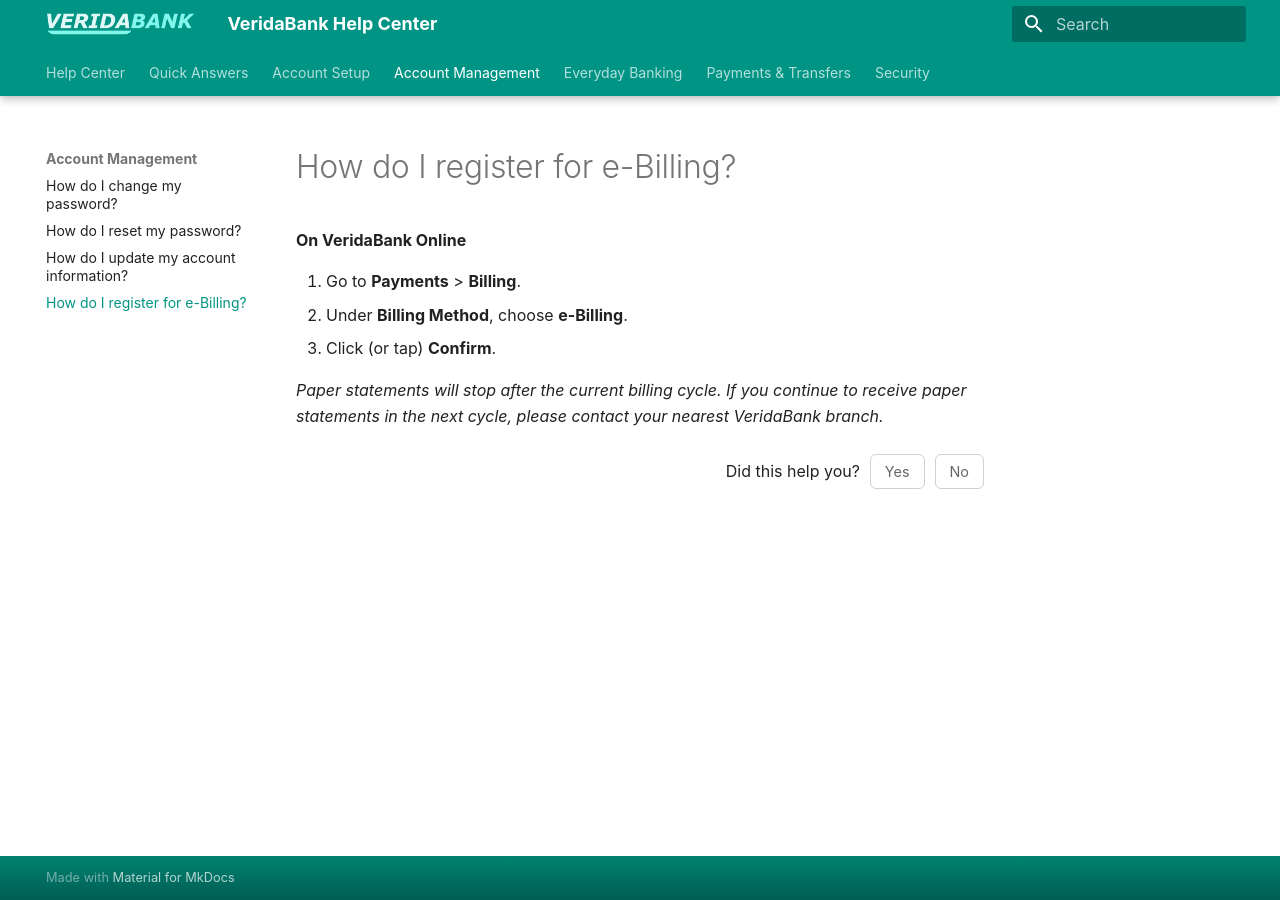
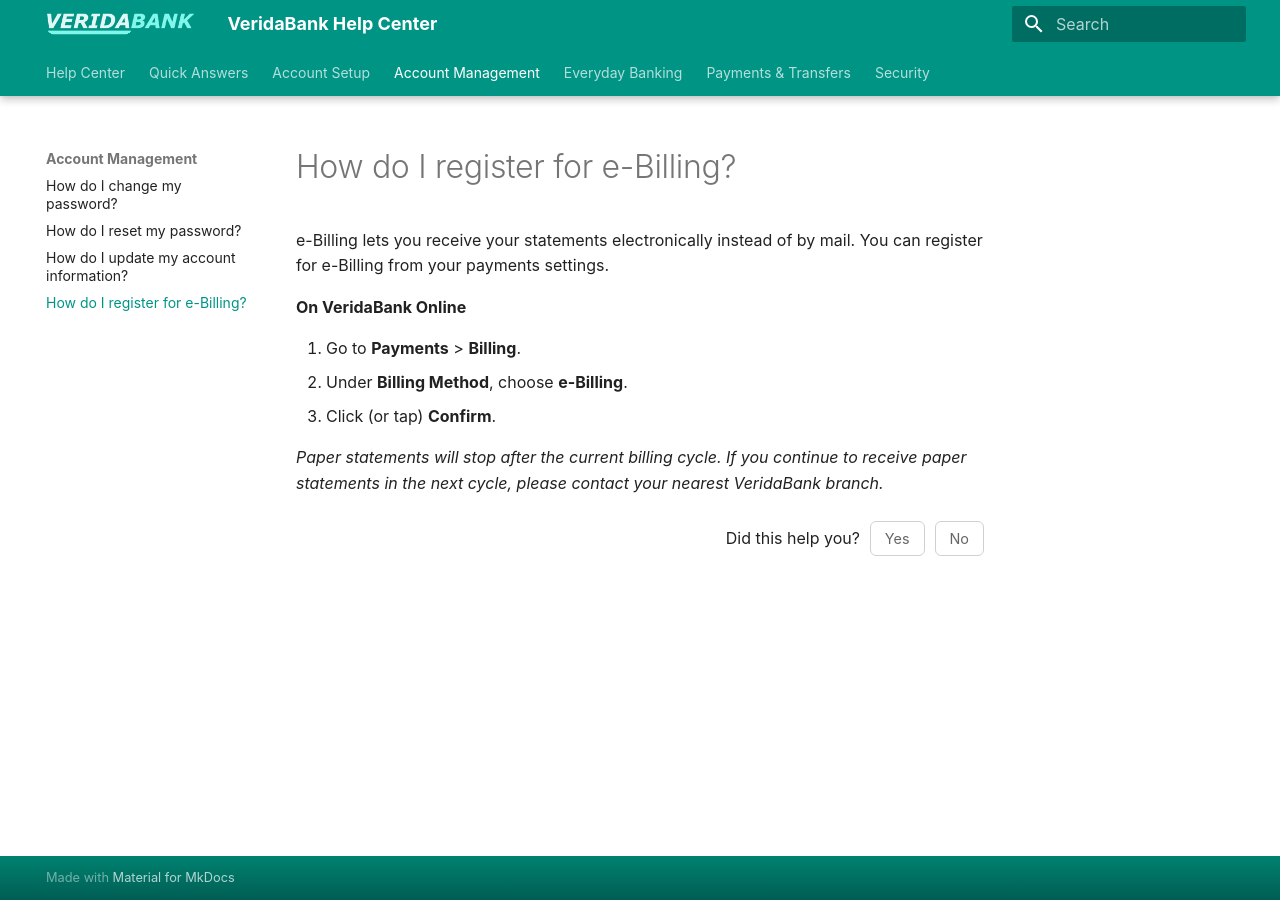
Before and after one commit to mlbms19/VeridaBank, an MkDocs documentation site: the page built from docs/Account Management/Register for eBilling.md, in a window 1280 px wide. Built offline with MkDocs 1.6.1 and Material for MkDocs 9.7.7, drawn with Linux system fonts in a browser that asks for light colours; some web fonts are replaced.

Commit message:
Update 'Register for eBilling' article

```diff
--- a/docs/Account Management/Register for eBilling.md
+++ b/docs/Account Management/Register for eBilling.md
@@ -1,4 +1,6 @@
 # How do I register for e-Billing?
+
+e-Billing lets you receive your statements electronically instead of by mail. You can register for e-Billing from your payments settings.
 
 **On VeridaBank Online**
 
```
